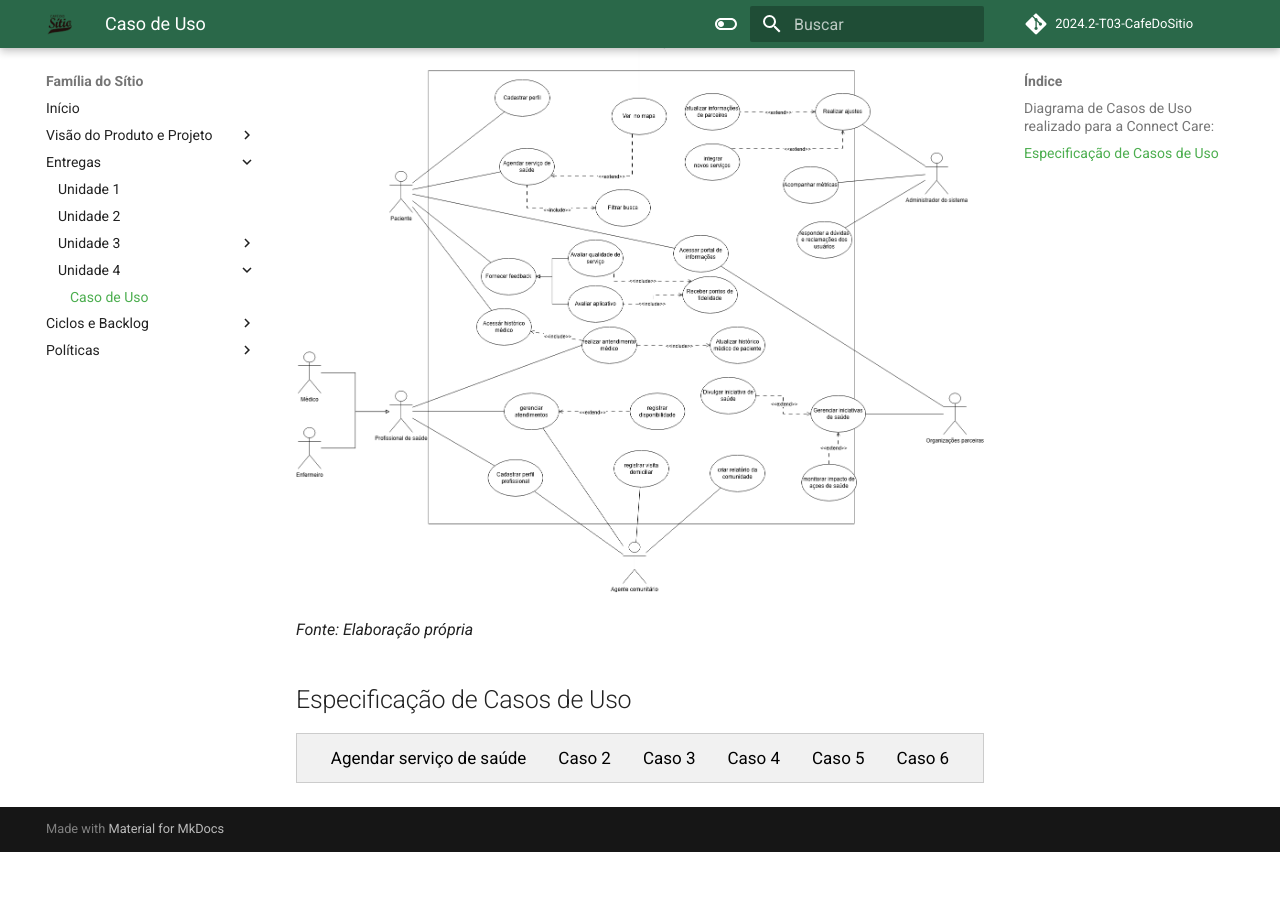
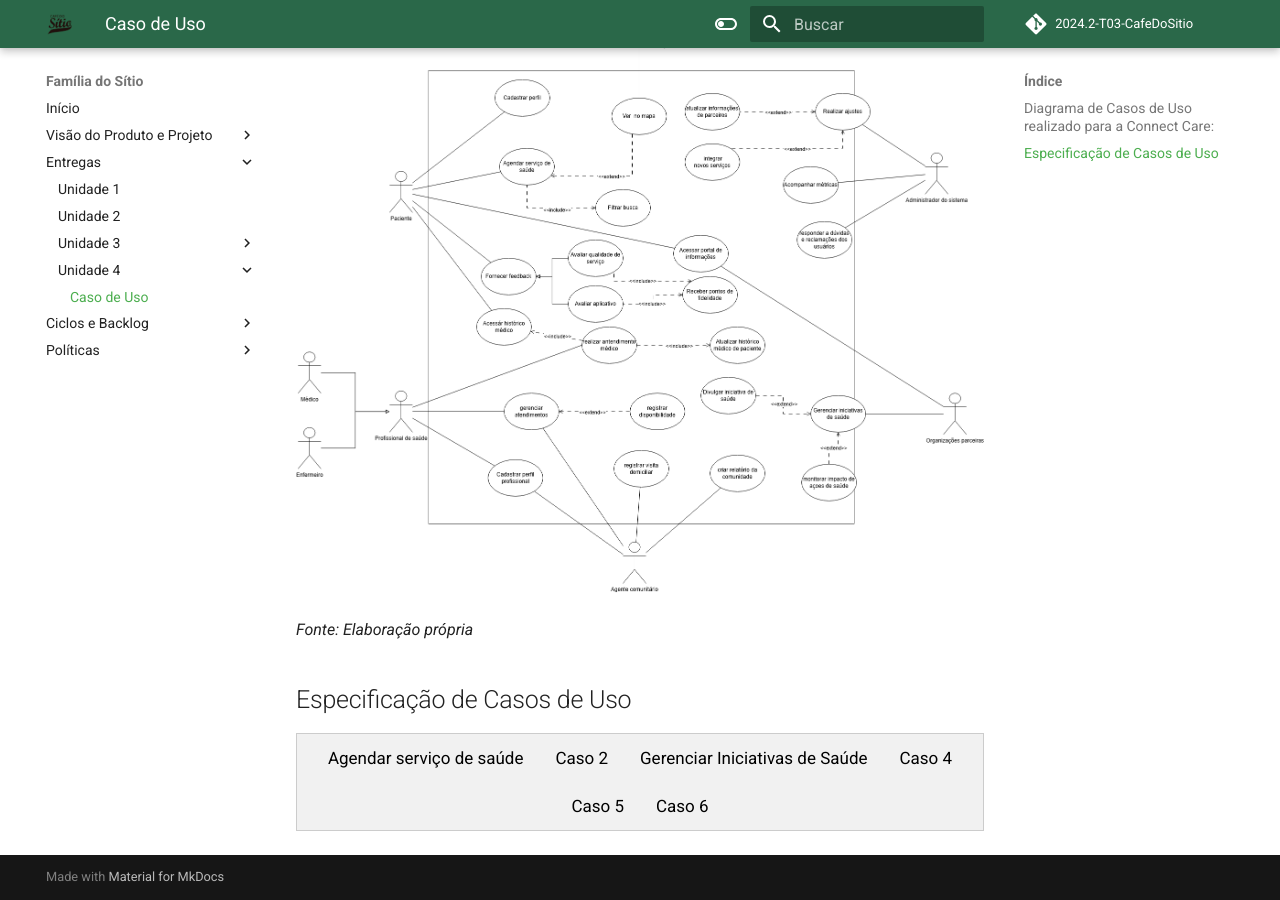
Before and after one commit to mdsreq-fga-unb/2024.2-T03-CafeDoSitio, an MkDocs documentation site: the page built from docs/sections/5-entregas/Unidade4/casoDeUso.md, in a window 1280 px wide and 900 px high, scrolled down 651 px. Built offline with MkDocs 1.6.1 and Material for MkDocs 9.7.7, drawn with Linux system fonts in a browser that asks for light colours; comment, search, counter and statistics services are not loaded; before the commit the page ends 1503 px from its top, so only the background shows below that; some of the changed lines change nothing that is shown.

Commit message:
docs: atualizando caso de uso 3

```diff
--- a/docs/sections/5-entregas/Unidade4/casoDeUso.md
+++ b/docs/sections/5-entregas/Unidade4/casoDeUso.md
@@ -28,7 +28,7 @@
 <div class="tab">
   <button class="tablinks" onclick="openTab(event, 'Agendar')">Agendar serviço de saúde</button>
   <button class="tablinks" onclick="openTab(event, 'X')">Caso 2</button>
-  <button class="tablinks" onclick="openTab(event, 'Y')">Caso 3</button>
+  <button class="tablinks" onclick="openTab(event, 'Y')">Gerenciar Iniciativas de Saúde</button>
   <button class="tablinks" onclick="openTab(event, 'Z')">Caso 4</button>
   <button class="tablinks" onclick="openTab(event, 'A')">Caso 5</button>
   <button class="tablinks" onclick="openTab(event, 'B')">Caso 6</button>
@@ -296,7 +296,7 @@
 
 
 <div id="Y" class="tabcontent">
-<h2>UC - Realizar Pré-Agendamento</h2>
+<h2>UC - Gerenciar Iniciativas de Saúde</h2>
 
   <h3>Especificação de Caso de Uso</h3>
   <h3>Histórico de Revisão</h3>
@@ -308,56 +308,41 @@
           <th>Versão</th>
       </tr>
       <tr>
-          <td>24/04/2022</td>
-          <td>Laís Portela</td>
-          <td>Adicionando caso de uso no documento</td>
+          <td>09/02/2025</td>
+          <td>Daniel Rodrigues da Rocha</td>
+          <td>Criação do Caso de Uso Gerenciar Iniciativas de Saúde</td>
           <td>1.0</td>
-      </tr>
-      <tr>
-          <td>26/04/2022</td>
-          <td>Laís Portela</td>
-          <td>Revisão do documento</td>
-          <td>1.1</td>
-      </tr>
-      <tr>
-          <td>26/04/2022</td>
-          <td>Laís Portela</td>
-          <td>Alterações no fluxo básico e outros</td>
-          <td>1.2</td>
-      </tr>
-      <tr>
-          <td>26/04/2022</td>
-          <td>Laís Portela</td>
-          <td>Adição de regra de negócio</td>
-          <td>1.3</td>
       </tr>
   </table>
 
   <h3>1. Breve Descrição</h3>
-  <p>Este caso de uso é utilizado pelos clientes para fazer o pré-agendamento do animal, bem como escolher os serviços prestados e meios de pagamento.</p>
+  <p>Este caso de uso permite que organizações parceiras gerenciem iniciativas de saúde, incluindo a divulgação de campanhas, monitoramento do impacto das ações e gestão de relatórios de atividades relacionadas à saúde da comunidade.</p>
 
   <h3>2. Atores</h3>
   <ul>
-      <li>2.1 Cliente que deseja hospedar o seu animal em um hotel para pets.</li>
-      <li>2.2 Funcionário que trabalha no hotel para animais e deseja aprovar agendamentos e definir serviços de forma virtual.</li>
+      <li>2.1 Organizações parceiras: responsáveis por criar e gerenciar iniciativas de saúde.</li>
   </ul>
 
   <h3>3. Condições Prévias</h3>
   <ul>
-      <li>3.1 Cliente fez login.</li>
-      <li>3.2 Cliente cadastrou pelo menos um animal.</li>
+        <li>O usuário deve estar autenticado no sistema.</li>
+        <li>O usuário deve ter permissão para gerenciar iniciativas de saúde.</li>
   </ul>
 
   <h3>4. Fluxo Básico (FB)</h3>
+
+    <p>Este fluxo básico se inicia quando o usuário selecoina a opção "Gerenciar Iniciativas de Saúde.</p>
+
   <ol>
-      <li>O cliente seleciona a opção "hospedar pet".</li>
-      <li>O cliente seleciona o animal desejado.</li>
-      <li>O cliente digita as datas desejadas (RN04).</li>
-      <li>O sistema faz a validação da data (FE01, FE02, FE03, RN01).</li>
-      <li>O sistema mostra o valor da hospedagem (RN01).</li>
-      <li>O sistema solicita informações complementares do animal.</li>
-      <li>O cliente confirma o pré-agendamento (RN02).</li>
-      <li>O sistema verifica se o cliente deseja escolher algum serviço ou definir a forma de pagamento (FA01, FA02, FA03).</li>
+      <li>O sistema exibe uma lista de opção:</li>
+      <ul>
+        <li>Criar uma nova iniciativa de Saúde;</li>
+        <li>Editar iniciativas de saúde ativos; [FA01]</li>
+        <li>Consultar iniciativas de saúde ativos. [FA02]</li>
+      <ul>
+      <li>O usuário seleciona a opção de criar uma nova iniciativa.</li>
+      <li>O usuário insere os detalhes da iniciativa, incluindo nome, descrição, período e público-alvo.</li>
+      <li>O sistema valida as informações e salva a iniciativa.</li>
   </ol>
 
   <h3>5. Fluxo Alternativo (FA)</h3>
```
